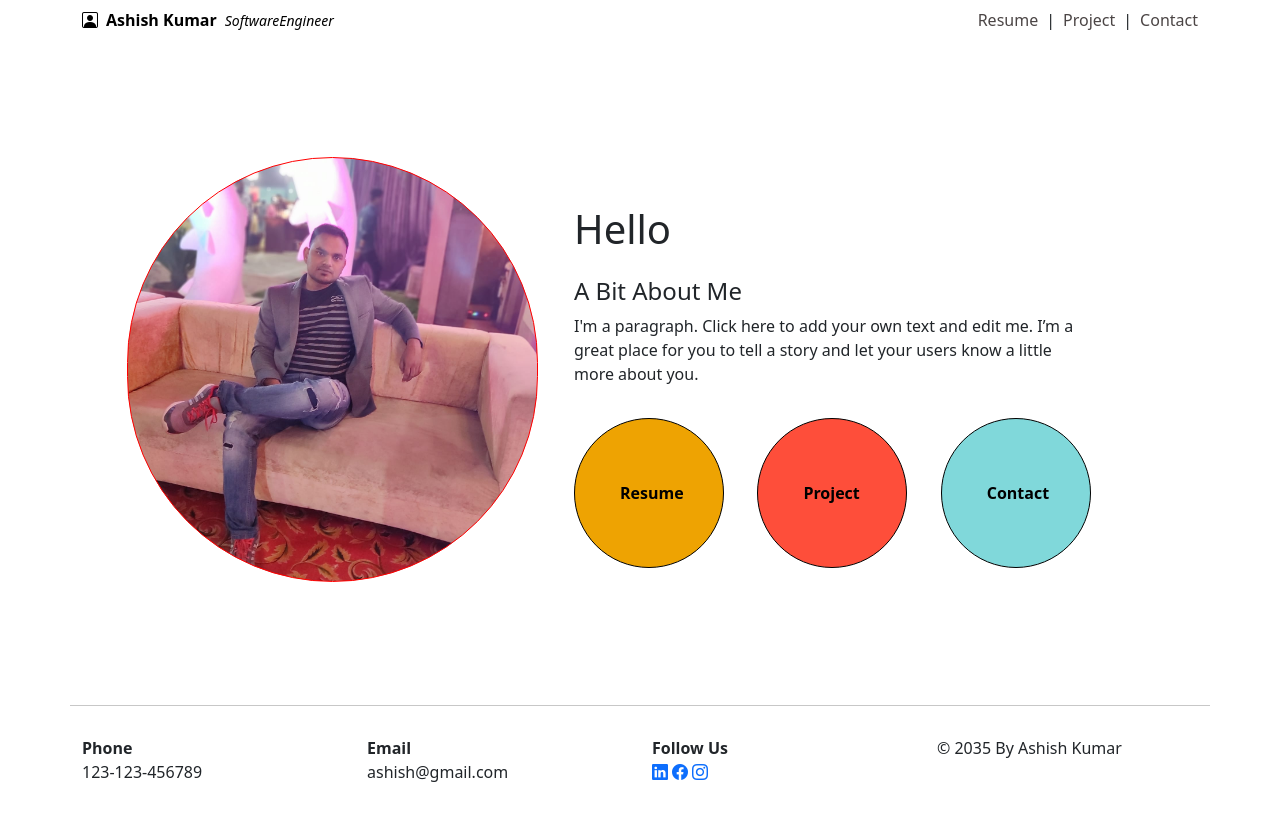
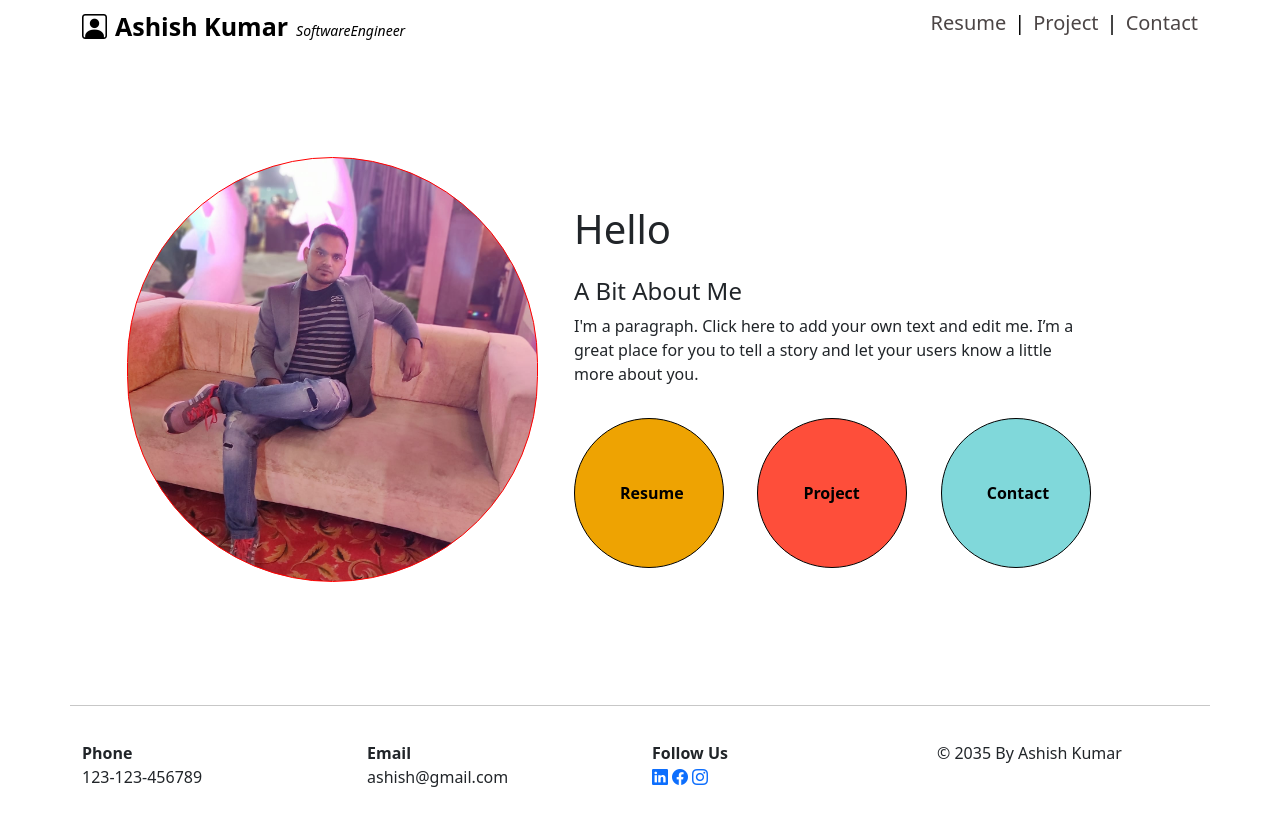
Before and after one commit to ashish-mt05/portfolio-cv, a React (Create React App) app: page / in a window 1280 px wide. Shown: the top 826 px of the page. Built offline with nearby package versions, Linux system fonts and the light colour scheme.

Commit message:
updated css

```diff
--- a/src/App.css
+++ b/src/App.css
@@ -1,5 +1,5 @@
 .App {
-  background-color: #e9ecef;
+  background-color: blueviolet;
   width: 100%;
   height: 100vh;
 }
@@ -12,10 +12,13 @@
 #title {
   height: 100px;
   color: black;
+  font-size: 25px;
 }
 
 #menu {
   height: 100px;
+  color: black;
+  font-size: 20px;
 }
 
 #menu ul {
@@ -102,6 +105,6 @@
 #footer{
   border-top: 1px solid #C7C7C7;
   margin-bottom: 0px;
-  padding-top: 30px;
-  padding-bottom: 30px;
+  padding-top: 35px;
+  padding-bottom: 80px;
 }
--- a/src/App.js
+++ b/src/App.js
@@ -1,11 +1,15 @@
 import './App.css';
 import Footer from './component/Footer';
+import Content from './component/Content';
 import Home from './component/Home';
+
 
 function App() {
   return (
     <dive className="App">
       <Home />
+      <Content />
+      <Footer />
     </dive>
   );
 }
--- a/src/component/Home.js
+++ b/src/component/Home.js
@@ -1,14 +1,19 @@
 import React from 'react'
+import '../App.css';
 import Navbar from './Navbar'
-import Footer from './Footer'
-import Content from './Content'
-
 export default function Home() {
     return (
-        <div>
-            <Navbar />
-            <Content />
-            <Footer />
-        </div>
+        <>
+          <div className='container' id="navbar-wrapper">
+                <div className='row'>
+                    <div className='col-md-4 pt-2 text-start' id="title">
+                        <p><a className="bi bi-person-square pe-2" href='/'/><a href='/'><strong>Ashish Kumar</strong></a><span className='ps-2' id="designation">SoftwareEngineer</span></p>
+                    </div>
+                    <div className='col-md-8 pt-2 text-end' id="menu">
+                        <Navbar />
+                    </div>
+                </div>
+            </div>
+        </>
     )
 }
--- a/src/component/Navbar.js
+++ b/src/component/Navbar.js
@@ -3,20 +3,11 @@ import React from 'react'
 export default function Navbar() {
     return (
         <>
-            <div className='container' id="navbar-wrapper">
-                <div className='row'>
-                    <div className='col-md-4 pt-2 text-start' id="title">
-                        <p><a className="bi bi-person-square pe-2" href='/'/><a href='/'><strong>Ashish Kumar</strong></a><span className='ps-2' id="designation">SoftwareEngineer</span></p>
-                    </div>
-                    <div className='col-md-8 pt-2 text-end' id="menu">
-                        <ul>
-                            <li ><a href='/resume'>Resume</a><span className='ps-2 pe-2'>|</span></li>
-                            <li ><a href='/project'>Project</a><span className='ps-2 pe-2'>|</span></li>
-                            <li ><a href='/contact'>Contact</a></li>
-                        </ul>
-                    </div>
-                </div>
-            </div>
+            <ul>
+                <li ><a href='/resume'>Resume</a><span className='ps-2 pe-2'>|</span></li>
+                <li ><a href='/project'>Project</a><span className='ps-2 pe-2'>|</span></li>
+                <li ><a href='/contact'>Contact</a></li>
+            </ul>
         </>
     )
 }
```
